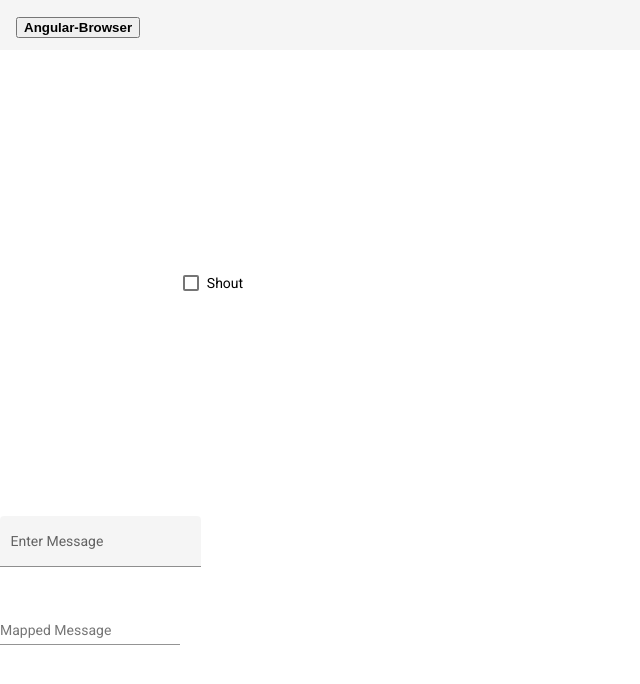
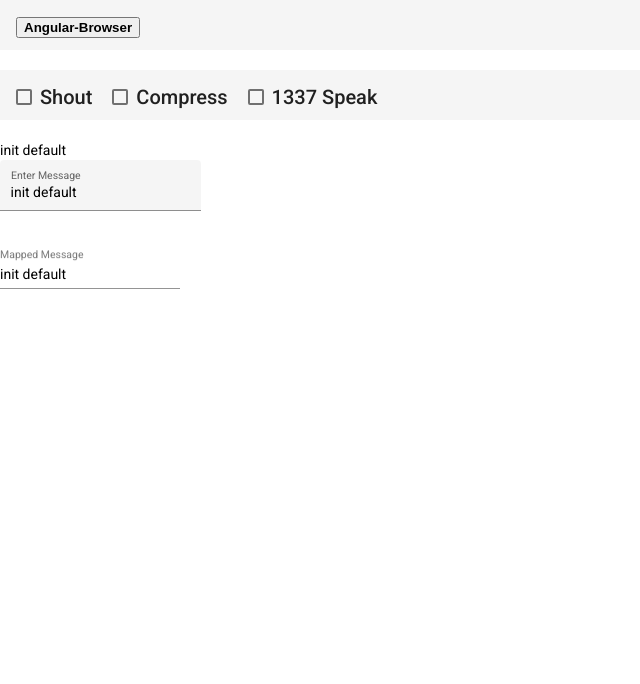
Before and after one commit to SpilledMilkCOM/Angular-Browser, an Angular app in the folder Angular-Browser/: page / in a window 1280 px wide. Shown: the top 684 px of the page, without its empty margins (0-640 px from the left). Built offline with nearby package versions, Linux system fonts and the light colour scheme.

Commit message:
Checkboxes wired up.

```diff
--- a/Angular-Browser/src/app/app.component.html
+++ b/Angular-Browser/src/app/app.component.html
@@ -7,12 +7,23 @@
 </mat-toolbar>
 
 <br />
-<mat-grid-list cols="3">
-  <mat-grid-tile>
-    <mat-checkbox #mapShoutId checked="{{mapShout}}" (click)="clickShout(mapShoutId.checked)">Shout</mat-checkbox>
-  </mat-grid-tile>
 
-</mat-grid-list>
+<mat-toolbar fxLayout="row" #toolbarId style="height: 2.5em;">
+
+  <div fxFlex="auto" style="margin-right: 1em;">
+    <mat-checkbox #mapShoutId [checked]="mapShout" (change)="clickShout(mapShoutId.checked)">Shout</mat-checkbox>
+  </div>
+
+  <div fxFlex="auto" style="margin-right: 1em;">
+    <mat-checkbox #mapCompressId [checked]="mapCompress" (change)="clickCompress(mapCompressId.checked)">Compress</mat-checkbox>
+  </div>
+
+  <div fxFlex="auto" style="margin-right: 1em;">
+    <mat-checkbox #mapLeetId [checked]="mapLeet" (change)="clickLeet(mapLeetId.checked)">1337 Speak</mat-checkbox>
+  </div>
+
+</mat-toolbar>
+
 <br />
 
 <!--
--- a/Angular-Browser/src/app/app.component.ts
+++ b/Angular-Browser/src/app/app.component.ts
@@ -1,4 +1,4 @@
-import { Component } from '@angular/core';
+import { AfterViewInit, Component } from '@angular/core';
 
 import { MapperService } from 'src/app-mappers/app-mapper-service'
 
@@ -8,29 +8,49 @@ import { MapperService } from 'src/app-mappers/app-mapper-service'
   styleUrls: ['./app.component.css'],
   providers: [MapperService]
 })
-export class AppComponent {
+export class AppComponent implements AfterViewInit {
 
-  mapShout = "false";
+  public mapCompress = false;
+  public mapLeet = false;
+  public mapShout = false;
+  public mapVowels = false;
 
-  mapped = '';
-  message = '';
-  title = 'Angular-Browser';
+  public mapped = 'init default';
+  public message = 'init default';
+  public title = 'Angular-Browser';
 
   constructor(
     private mapper: MapperService
   ) {
   }
 
-  public clickShout(checked: string) {
-    console.log('clickShout(' + checked + ')');
+  public clickCompress(checked: boolean) {
+    // Seems like there is only SOME binding to the variable.  Make sure it's set here.
+
+    this.mapCompress = checked;
+
+    this.mapMessage(this.message);
+  }
+
+  public clickLeet(checked: boolean) {
+    // Seems like there is only SOME binding to the variable.  Make sure it's set here.
 
     this.mapShout = checked;
+
+    this.mapMessage(this.message);
   }
 
-  public onKeyUp(event: any) {
-    // This needs to be "key up" otherwise the value of target will be the one BEFORE versus what it is AFTER the key is pressed.
+  public clickShout(checked: boolean) {
+    // Seems like there is only SOME binding to the variable.  Make sure it's set here.
 
-    var value = event.target.value;
+    this.mapShout = checked;
+
+    this.mapMessage(this.message);
+  }
+
+  public mapMessage(message: string) {
+
+    var value = message;
 
     // Need to do all of the mapping here based on the mapper / translator.
 
@@ -38,6 +58,19 @@ export class AppComponent {
       value = this.mapper.map(value);
     }
 
+    console.log('mapShout = ' + this.mapShout);
+
     this.mapped = value;
   }
+
+  ngAfterViewInit(): void {
+  }
+
+  public onKeyUp(event: any) {
+    this.message = event.target.value;
+
+    // This needs to be "key up" otherwise the value of target will be the one BEFORE versus what it is AFTER the key is pressed.
+
+    this.mapMessage(this.message);
+  }
 }
```
